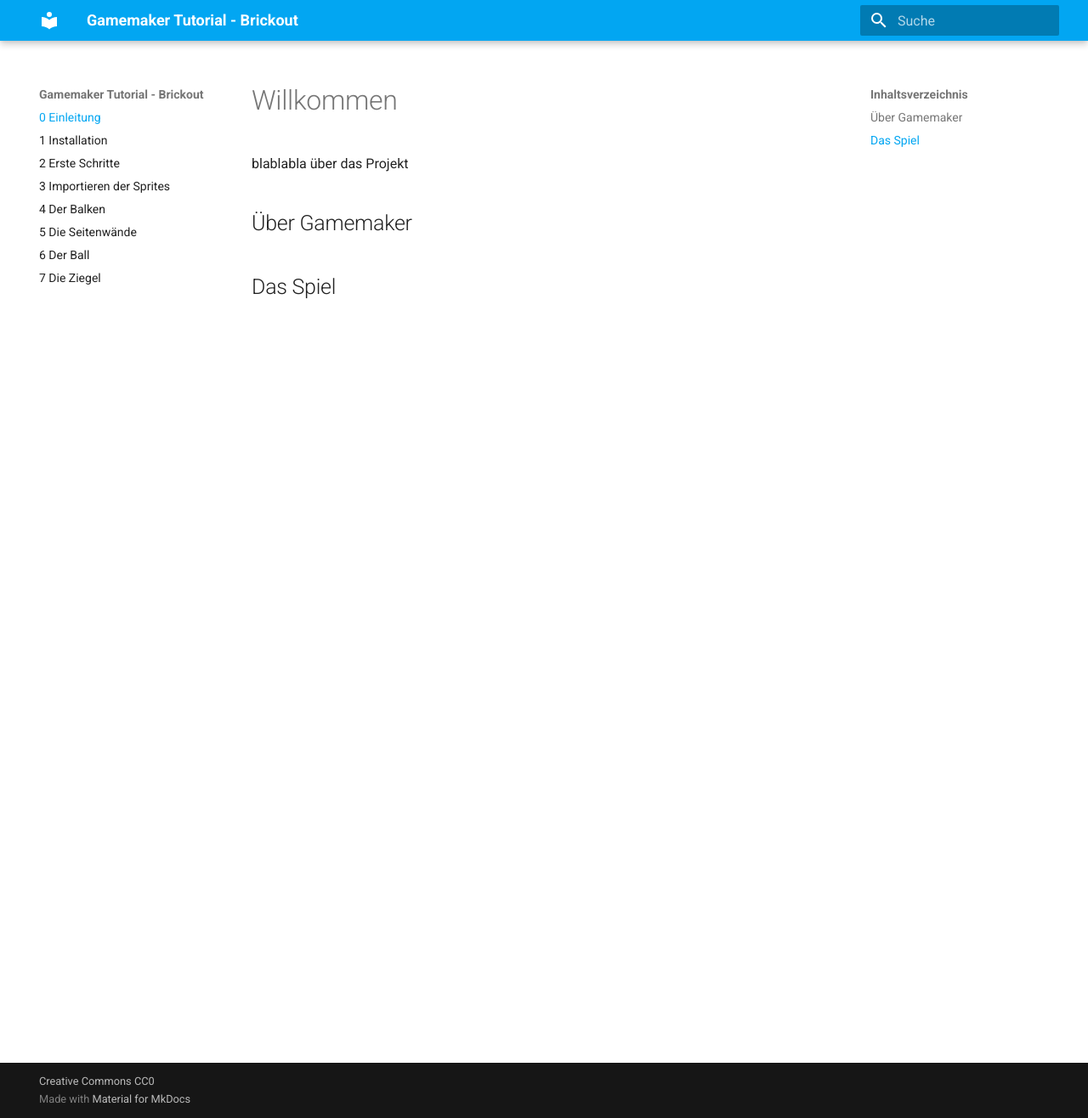
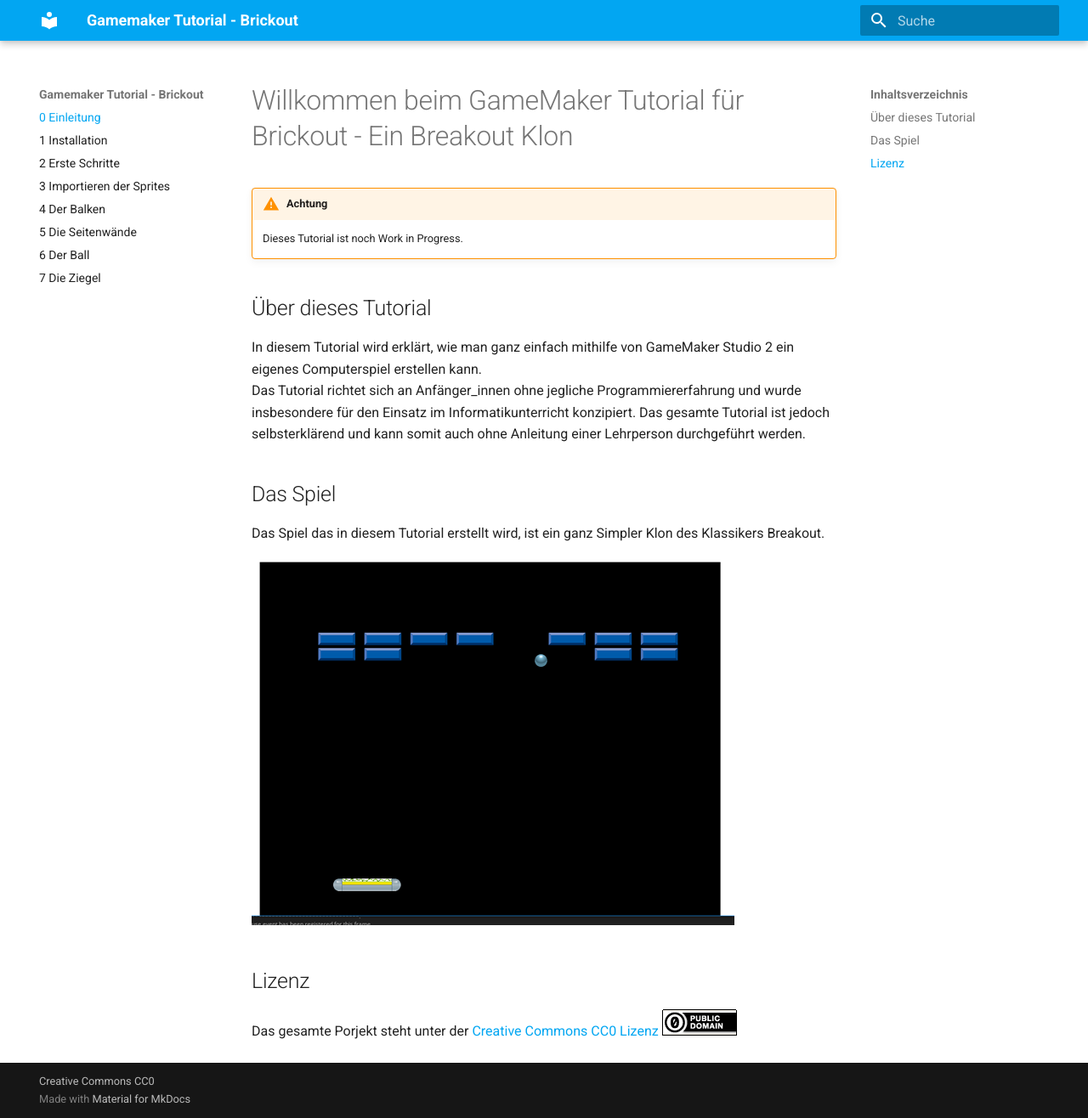
Before and after one commit to quwetz/GameMaker-Tutorial, an MkDocs documentation site: the page built from docs/index.md, in a window 1280 px wide and 1316 px high. Shown: the whole window at 85% size. Built offline with MkDocs 1.6.1 and Material for MkDocs 9.7.7, drawn with Linux system fonts in a browser that asks for light colours.

Commit message:
license added

```diff
--- a/docs/index.md
+++ b/docs/index.md
@@ -1,7 +1,21 @@
-# Willkommen
+# Willkommen beim GameMaker Tutorial für Brickout - Ein Breakout Klon
 
-blablabla über das Projekt
+!!!Warning "Achtung"
+	Dieses Tutorial ist noch Work in Progress.
 
-## Über Gamemaker
+## Über dieses Tutorial
+
+In diesem Tutorial wird erklärt, wie man ganz einfach mithilfe von GameMaker Studio 2 ein eigenes Computerspiel erstellen kann.
+Das Tutorial richtet sich an Anfänger_innen ohne jegliche Programmiererfahrung und wurde insbesondere für den Einsatz im Informatikunterricht konzipiert.
+Das gesamte Tutorial ist jedoch selbsterklärend und kann somit auch ohne Anleitung einer Lehrperson durchgeführt werden.
 
 ## Das Spiel
+
+Das Spiel das in diesem Tutorial erstellt wird, ist ein ganz Simpler Klon des Klassikers Breakout.
+
+![game](img/screenshot.png)
+
+##Lizenz
+
+Das gesamte Porjekt steht unter der [Creative Commons CC0 Lizenz](https://creativecommons.org/publicdomain/zero/1.0/)
+![cco](img/cc0.png)
```
Also changed, not shown: docs/img/cc0.png (added), docs/img/screenshot.png (added), site/img/cc0.png (added), site/img/screenshot.png (added), site/index.html, site/search/search_index.json, 2 other files.
